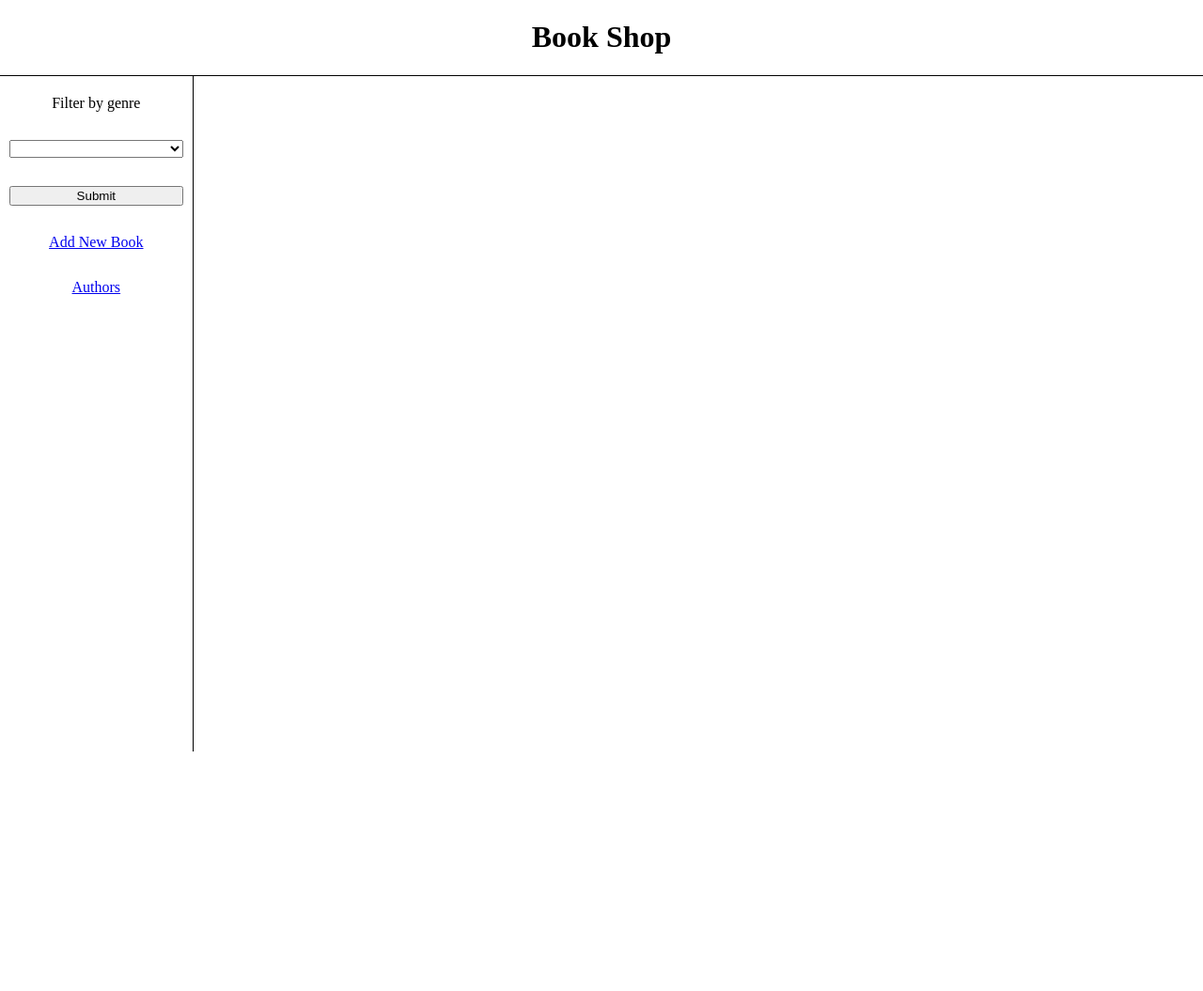
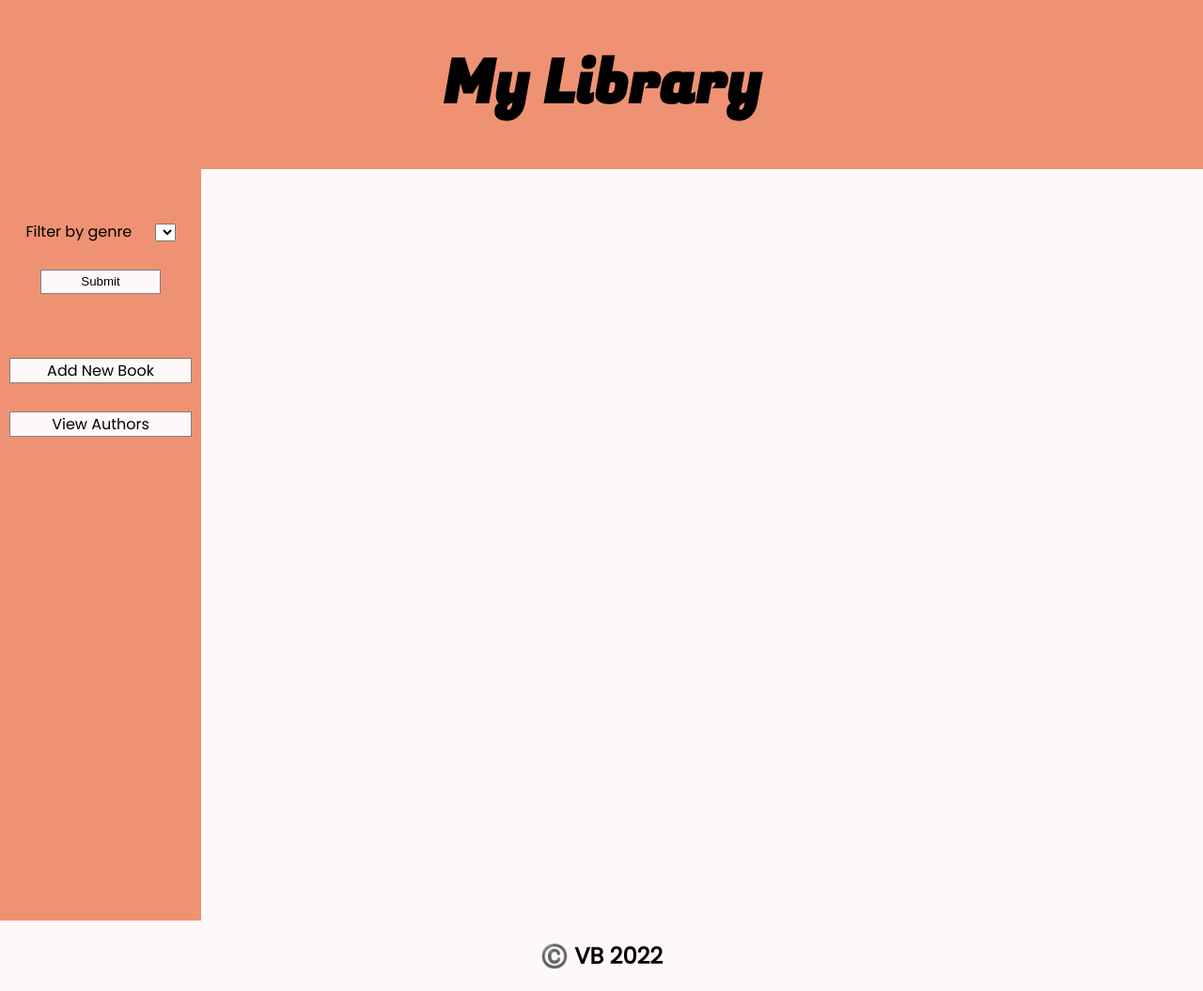
Before and after one commit to vicbrooke/book-store, a website: page public/index.html in a window 1280 px wide. Shown: the whole page at 94% size. Before the commit the page ends 800 px from the top, so only its background shows below. Drawn offline with Linux system fonts and the light colour scheme; no server answers.

Commit message:
title changed and styling updated

```diff
--- a/public/index.html
+++ b/public/index.html
@@ -6,22 +6,25 @@
     <meta name="viewport" content="width=device-width, initial-scale=1.0" />
     <link rel="stylesheet" href="style.css" />
     <script src="script.js" defer></script>
-    <title>Book Shop</title>
+    <title>My Library</title>
   </head>
   <body>
     <header>
-      <h1>Book Shop</h1>
+      <h1>My Library</h1>
     </header>
     <main>
       <nav>
-        <label for="genre" class="genre">Filter by genre</label>
-        <select name="genre" id="genre" class="genre"></select>
-        <button class="genre-btn genre">Submit</button>
+        <div class="filter">
+          <label for="genre" class="genre">Filter by genre</label>
+          <select name="genre" id="genre" class="genre"></select>
+          <button class="genre-btn genre">Submit</button>
+        </div>
         <a href="add_book.html" class="add-book genre">Add New Book</a>
-        <a href="view_authors.html" class="view-authors genre">Authors</a>
+        <a href="view_authors.html" class="view-authors genre">View Authors</a>
         <!-- <button class="add-book-btn genre">Add book</button> -->
       </nav>
       <section class="book-container"></section>
     </main>
+    <footer><h2>©️ VB 2022</h2></footer>
   </body>
 </html>
--- a/public/style.css
+++ b/public/style.css
@@ -1,15 +1,24 @@
+@import url("https://fonts.googleapis.com/css2?family=Fugaz+One&family=Poppins&display=swap");
+
 body {
   margin: 0;
   width: 100vw;
-  height: 100vh;
+  /* height: 100vh; */
   display: flex;
   flex-direction: column;
   text-align: center;
+  font-family: "Poppins", sans-serif;
+  background-color: #fef9f8;
 }
 
 header {
   width: 100%;
-  border-bottom: solid black 1px;
+  background-color: #ef9273;
+}
+
+h1 {
+  font-family: "Fugaz One", cursive;
+  font-size: 5vw;
 }
 
 main {
@@ -31,9 +40,6 @@ li {
   max-width: 90vw;
 }
 
-h3 {
-  max-width: 15vw;
-}
 .book-container {
   width: 100%;
   height: 100%;
@@ -45,7 +51,7 @@ h3 {
 }
 
 .book-image {
-  max-width: 20vw;
+  /* max-width: 20vw; */
   height: 20vh;
 }
 
@@ -53,7 +59,8 @@ nav {
   display: flex;
   flex-direction: column;
   width: 20vw;
-  border-right: solid black 1px;
+  height: 100vh;
+  background-color: #ef9273;
 }
 
 .genre {
@@ -79,6 +86,10 @@ nav {
 
 .new-book-input {
   margin: 1vw;
+}
+
+.submit-btn {
+  align-self: center;
 }
 
 input {
@@ -116,3 +127,22 @@ input {
   flex-direction: column;
   margin: 2vw;
 }
+
+a {
+  border: solid grey 1px;
+  background-color: #fef9f8;
+  text-decoration: none;
+  color: black;
+  min-width: 15vw;
+}
+
+button {
+  border: solid grey 1px;
+  background-color: #fef9f8;
+  width: 10vw;
+  height: 2vw;
+}
+
+.filter {
+  padding: 3vw 0vw;
+}
```
Also changed, not shown: public/add_book.html (+4 -4 lines), public/view_authors.html (+2 -2 lines).
